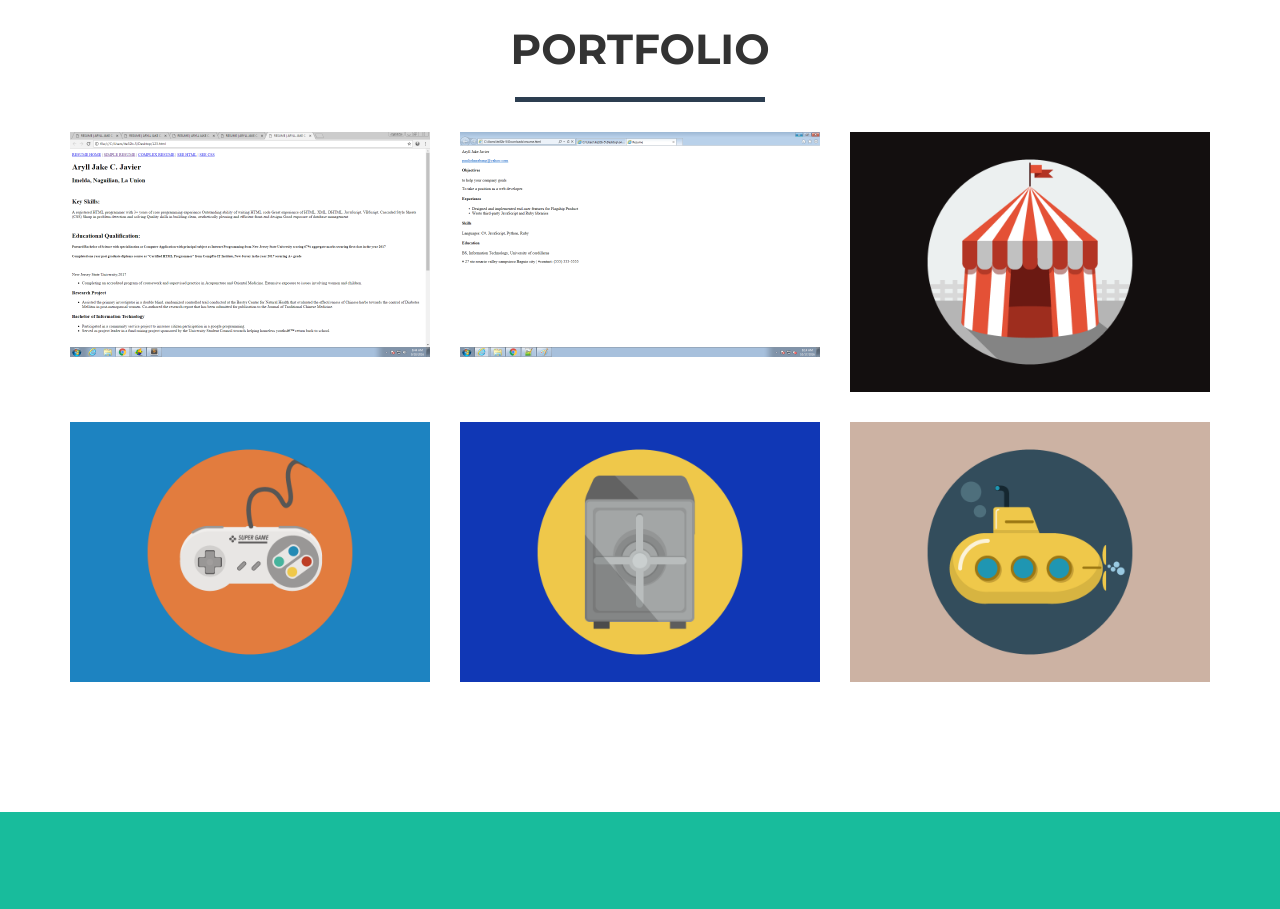
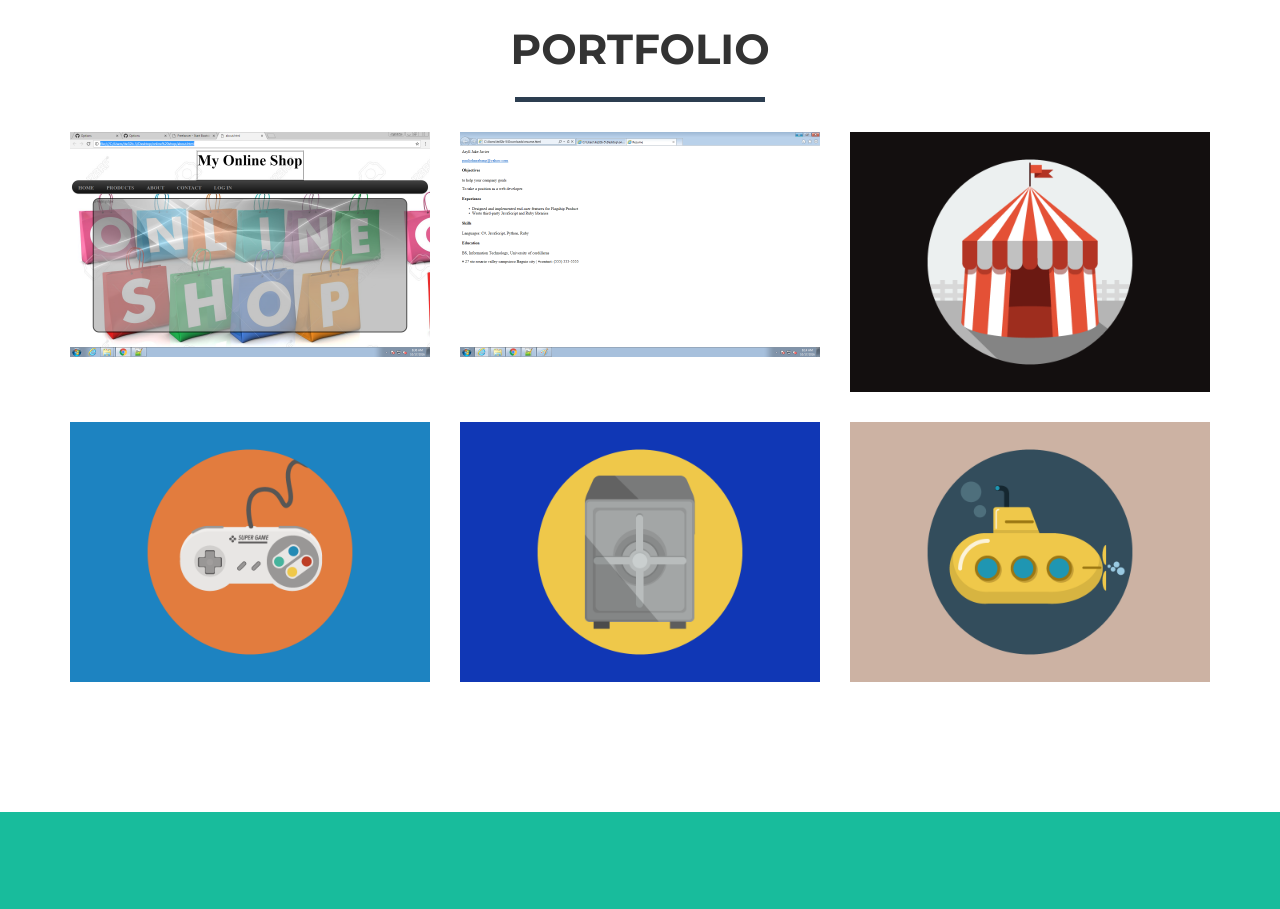
Before and after one commit to jakez122/JJ.github.io, a website: page index.html in a window 1280 px wide. Shown: the part 840-1749 px from the top of the page. Drawn offline with nearby package versions, Linux system fonts and the light colour scheme.

Commit message:
Update index.html

```diff
--- a/index.html
+++ b/index.html
@@ -99,7 +99,7 @@
                                 <i class="fa fa-search-plus fa-3x"></i>
                             </div>
                         </div>
-                        <img src="123.png" class="img-responsive" alt="">
+                        <img src="555.png" class="img-responsive" alt="">
                     </a>
                 </div>
                 <div class="col-sm-4 portfolio-item">
@@ -306,7 +306,7 @@
                         <div class="modal-body">
                             <h2>Project Title</h2>
                             <hr class="star-primary">
-                            <img src="123.png" class="img-responsive img-centered" alt="">
+                            <img src="555.png" class="img-responsive img-centered" alt="">
                             <p>Use this area of the page to describe your project. The icon above is part of a free icon set by <a href="https://sellfy.com/p/8Q9P/jV3VZ/">Flat Icons</a>. On their website, you can download their free set with 16 icons, or you can purchase the entire set with 146 icons for only $12!</p>
                             <ul class="list-inline item-details">
                                 <li>Client:
```
